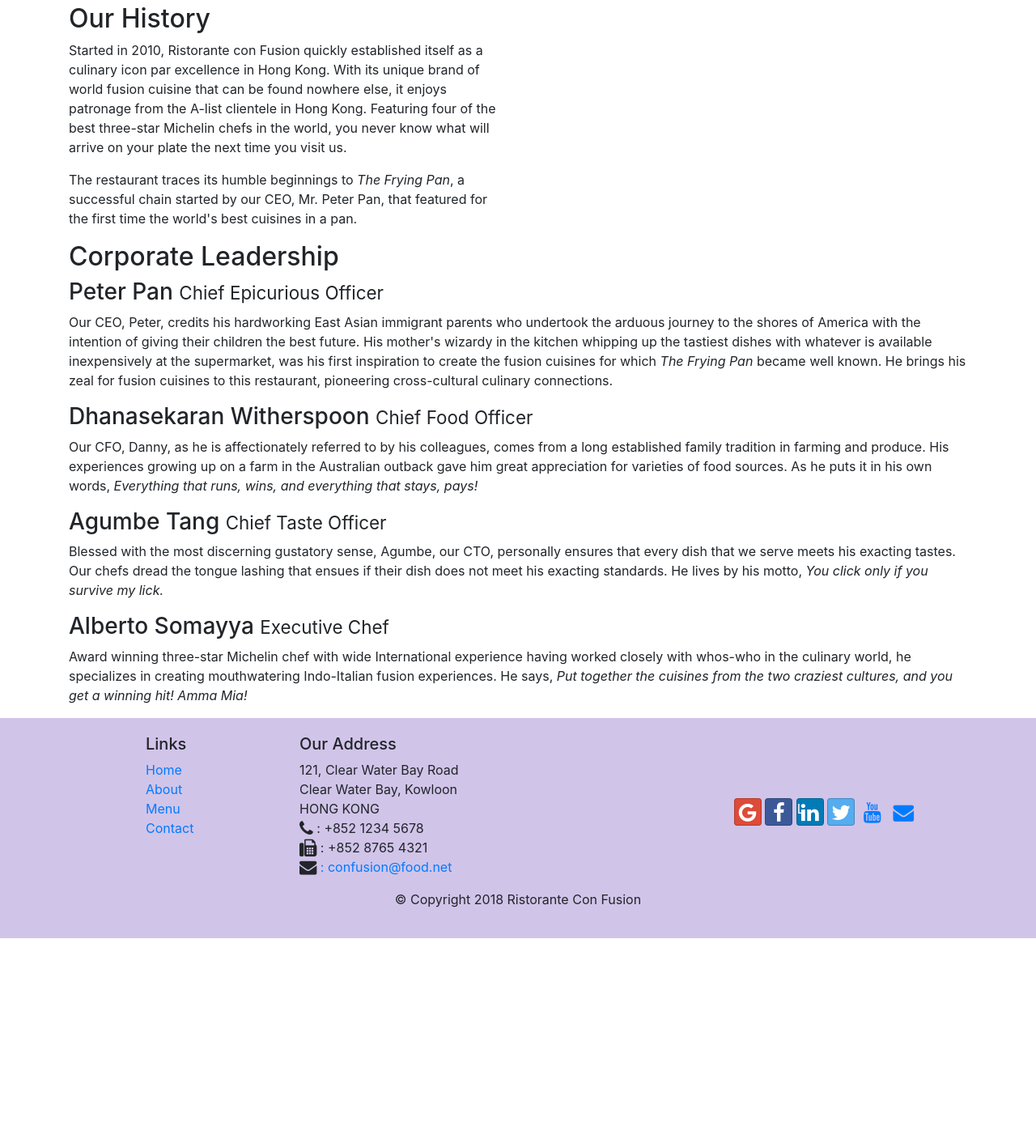
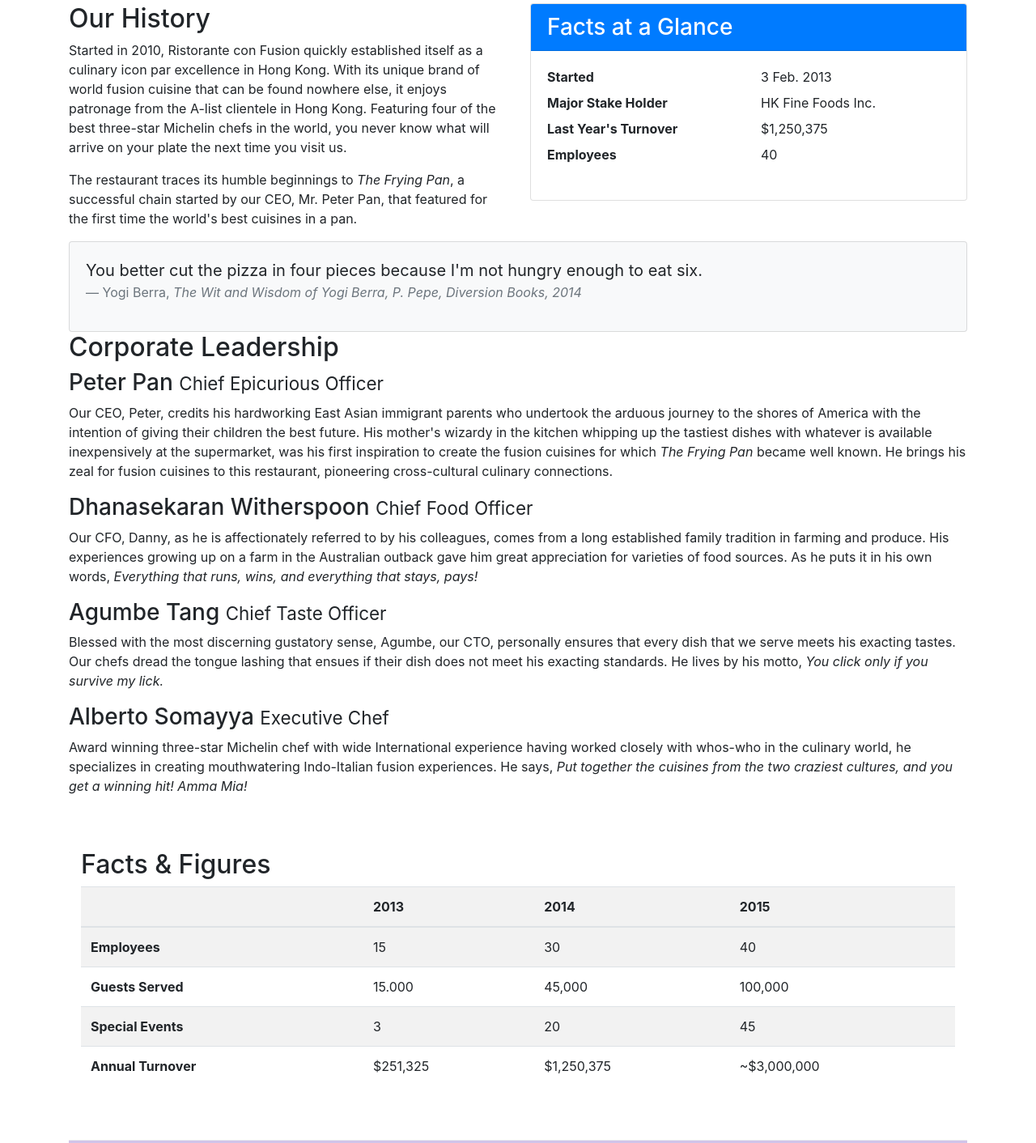
Before and after one commit to arka19das/conFusion, a website: page aboutus.html in a window 1280 px wide. Shown: the part 411-1823 px from the top of the page at 81% size. Before the commit the page ends 1570 px from the top, so only its background shows below. Drawn offline with nearby package versions, Linux system fonts and the light colour scheme.

Commit message:
Tables added :)

```diff
--- a/aboutus.html
+++ b/aboutus.html
@@ -59,12 +59,43 @@
         </div>
 
         <div class="row">
-            <div class="col-6">
+            <div class="col-sm-6">
                 <h2>Our History</h2>
                 <p>Started in 2010, Ristorante con Fusion quickly established itself as a culinary icon par excellence in Hong Kong. With its unique brand of world fusion cuisine that can be found nowhere else, it enjoys patronage from the A-list clientele in Hong Kong.  Featuring four of the best three-star Michelin chefs in the world, you never know what will arrive on your plate the next time you visit us.</p>
                 <p>The restaurant traces its humble beginnings to <em>The Frying Pan</em>, a successful chain started by our CEO, Mr. Peter Pan, that featured for the first time the world's best cuisines in a pan.</p>
             </div>
-            <div>
+            <div class="col-sm">
+                <div class="card">
+                    <h3 class="card-header bg-primary text-white">Facts at a Glance</h3>
+                    <div class="card-body">
+                        <dl class="row">
+                            <dt class="col-6">Started</dt>
+                            <dd class="col-6">3 Feb. 2013</dd>
+                            <dt class="col-6">Major Stake Holder</dt>
+                            <dd class="col-6">HK Fine Foods Inc.</dd>
+                            <dt class="col-6">Last Year's Turnover</dt>
+                            <dd class="col-6">$1,250,375</dd>
+                            <dt class="col-6">Employees</dt>
+                            <dd class="col-6">40</dd>
+                        </dl>
+                    </div>
+                </div>
+            </div>
+            <div class="col-12">
+                <div class="card card-body bg-light">
+                    <blockquote class="blockquote">
+                        <p class="mb-0">
+                            You better cut the pizza in four pieces because
+                            I'm not hungry enough to eat six.
+
+                        </p>
+                        <footer class="blockquote-footer">Yogi Berra,
+                            <cite title="Source Title">The Wit and Wisdom of Yogi Berra,
+                            P. Pepe, Diversion Books, 2014</cite>
+                        </footer>
+                    </blockquote>
+
+                </div>
             </div>
         </div>
 
@@ -82,7 +113,51 @@
                 <p class="d-none d-sm-block">Award winning three-star Michelin chef with wide International experience having worked closely with whos-who in the culinary world, he specializes in creating mouthwatering Indo-Italian fusion experiences. He says, <em>Put together the cuisines from the two craziest cultures, and you get a winning hit! Amma Mia!</em></p>
             </div>
        </div>
+       <div class="row row-content">
+           <div class="col-12 sol-sm-9">
+               <h2>Facts &amp; Figures</h2>
+               <div class="table-responsive"><!--makes table responsive in small screen :)-->
+                <table class="table table-striped">
+                    <thread class="thread-dark">
+                        <tr>
+                            <th>&nbsp;</th>
+                            <th>2013</th>
+                            <th>2014</th>
+                            <th>2015</th>
+                        </tr>
+                    </thread>
+                    <tbody>
+                            <tr>
+                                <th>Employees</th>
+                                <td>15</td>
+                                <td>30</td>
+                                <td>40</td>
+                            </tr>
+                            <tr>
+                                <th>Guests Served</th>
+                                <td>15.000</td>
+                                <td>45,000</td>
+                                <td>100,000</td>
+                            </tr>
+                            <tr>
+                                <th>Special Events</th>
+                                <td>3</td>
+                                <td>20</td>
+                                <td>45</td>
+                            </tr>
+                            <tr>
+                                <th>Annual Turnover</th>
+                                <td>$251,325</td>
+                                <td>$1,250,375</td>
+                                <td>~$3,000,000</td>
+                            </tr>
+                        </tbody>
+                </table>
+           </div>
+           <div class="col-12 col-sm-3">
 
+           </div>
+       </div>
     </div>
 
     <footer class="footer">
```
